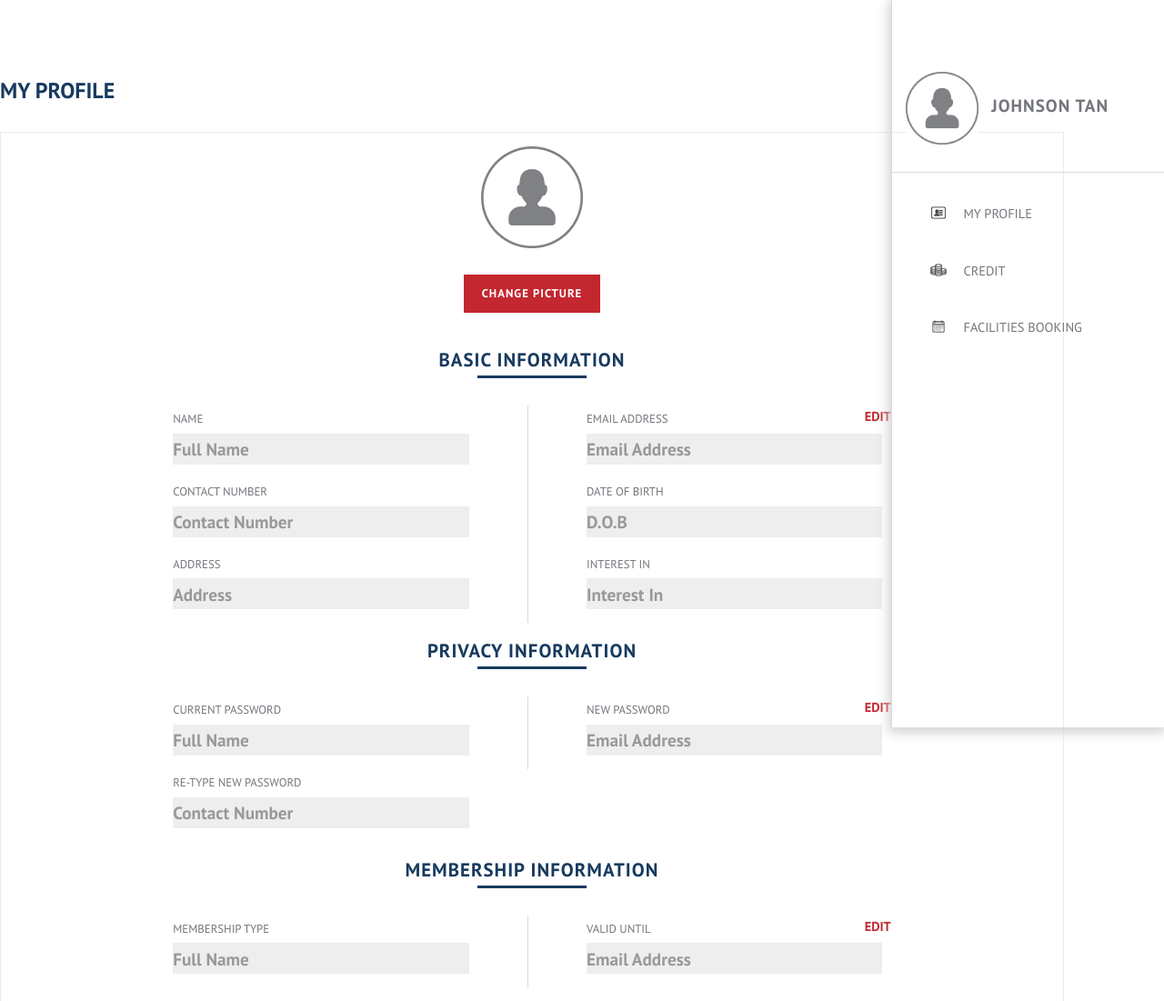
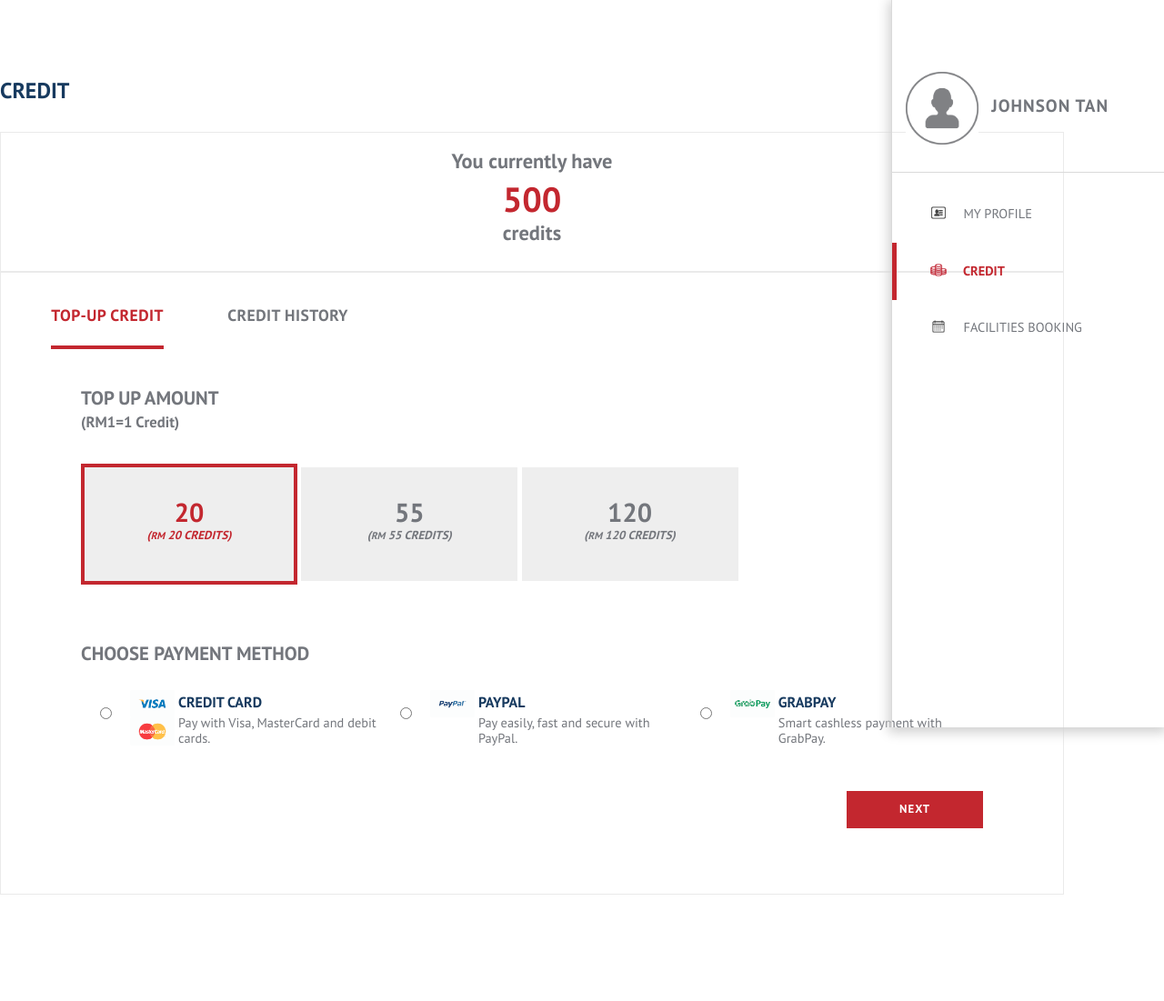
Before and after one commit to MikeMuli/sos, a plain HTML site: page user.html in a window 1280 px wide. Shown: the top 1101 px of the page at 91% size. After the commit the page ends 1056 px from the top, so only its background shows below. Drawn offline with Linux system fonts and the light colour scheme.

Commit message:
Added the Credit Tabs

```diff
--- a/css/style.css
+++ b/css/style.css
@@ -1031,47 +1031,47 @@
     padding: 30px 0 15px;
 }
 
-.productOrderingForm .paymentSect .pOpts .op {
+.productOrderingForm .paymentSect .pOpts .op, .chspayList .pOpts .op {
     display: inline-block;
     width: calc(33.333% - 5px);
     text-align: center;
 }
 
-.productOrderingForm .paymentSect .pOpts .op .opCheck, .productOrderingForm .paymentSect .pOpts .op .opImg, .productOrderingForm .paymentSect .pOpts .op .opDet {
+.productOrderingForm .paymentSect .pOpts .op .opCheck, .productOrderingForm .paymentSect .pOpts .op .opImg, .productOrderingForm .paymentSect .pOpts .op .opDet, .chspayList .pOpts .op .opCheck, .chspayList .pOpts .op .opImg, .chspayList .pOpts .op .opDet {
     display: inline-block;
     vertical-align: top;
 }
 
-.productOrderingForm .paymentSect .pOpts .op .opCheck {
+.productOrderingForm .paymentSect .pOpts .op .opCheck, .chspayList .pOpts .op .opCheck {
     width: 15%;
 }
-.productOrderingForm .paymentSect .pOpts .op .opCheck .btn {
+.productOrderingForm .paymentSect .pOpts .op .opCheck .btn, .chspayList .pOpts .op .opCheck .btn {
     padding: 15px 20px;
     background: transparent;
     border: 0;
 }
-.productOrderingForm .paymentSect .pOpts .op .opCheck .btn.active {
+.productOrderingForm .paymentSect .pOpts .op .opCheck .btn.active, .chspayList .pOpts .op .opCheck .btn.active {
     box-shadow: none;
 }
-.productOrderingForm .paymentSect .pOpts .op .opImg {
+.productOrderingForm .paymentSect .pOpts .op .opImg, .chspayList .pOpts .op .opImg {
     width: 15%;
 }
-.productOrderingForm .paymentSect .pOpts .op .opImg img {
+.productOrderingForm .paymentSect .pOpts .op .opImg img, .chspayList .pOpts .op .opImg img {
     display: inline-block;
     width: 100%;
 }
-.productOrderingForm .paymentSect .pOpts .op .opDet {
+.productOrderingForm .paymentSect .pOpts .op .opDet, .chspayList .pOpts .op .opDet {
     width: calc(70% - 10px);
     text-align: left;
 }
 
-.productOrderingForm .paymentSect .pOpts .op .opDet span.opDetHd {
+.productOrderingForm .paymentSect .pOpts .op .opDet span.opDetHd, .chspayList .pOpts .op .opDet span.opDetHd {
     display: block;
     color: #173a5f;
     font-weight: 600;
 }
 
-.productOrderingForm .paymentSect .pOpts .op .opDet p.opDetBd {
+.productOrderingForm .paymentSect .pOpts .op .opDet p.opDetBd, .chspayList .pOpts .op .opDet p.opDetBd {
     font-size: 0.9em;
     line-height: 1.2em;
     margin-bottom: 0;
@@ -1338,7 +1338,17 @@
      text-transform: uppercase;
 }
  .backendNav .listNavDets li a:hover {
+     color: #c3272f;
      border-left: 5px solid #c3272f;
+}
+.backendNav .listNavDets li a.active {
+     font-weight: 600;
+     color: #c3272f;
+     border-left: 5px solid #c3272f;
+}
+.backendNav .listNavDets li a.active img {
+     -webkit-filter: none;
+     filter: none;
 }
  .backendNav .listNavDets li img {
      width: 48px;
@@ -1561,13 +1571,17 @@
  .backend .creditDiv .tabTpHd i {
      font-style: normal;
      font-size: 0.8em;
+     text-transform: capitalize;
 }
  .backend .creditDiv .credOptionList {
      display: inline-block;
      width: 100%;
      margin-top: 2em;
+     text-align: left;
+}
+ .backend .creditDiv .credOptionList .credOption {
      text-align: center;
-}
+ }
  .backend .creditDiv .credOptionList .credOption, .backend .payListOption {
      display: inline-block;
      background: #eee;
@@ -1584,14 +1598,16 @@
      color: #c3272f;
 }
  .backend .creditDiv .credOptionList .credOption .curr {
-     font-size: 0.65em;
+     font-size: 0.85em;
 }
  .backend .creditDiv .credOptionList .credOption .amn {
+     display: inline-block;
 }
  .backend .creditDiv .credOptionList .credOption .xdets {
      display: inline-block;
      width: 100%;
-     font-size: 0.4em;
+     margin-top: 0.8em;
+     font-size: 0.45em;
      font-style: italic;
 }
  .chsPayment, .payPalForm{
@@ -1640,7 +1656,12 @@
      margin-left: -20px;
      padding: 0 20px;
 }
+ .credhistTable tr {
+    display: inline-block;
+    width: 100%;
+ }
  .tabCredHistory .credhistTable tr th {
+     display: inline-block;
      color: #173a5f;
      font-weight: 600;
      text-align: center;
@@ -1652,6 +1673,19 @@
      font-weight: 600;
      vertical-align: middle;
 }
+
+ .tabCredHistory .credhistTable tr th:nth-child(1) { width: 10%; }
+ .tabCredHistory .credhistTable tr th:nth-child(2) { width: 20%; }
+ .tabCredHistory .credhistTable tr th:nth-child(3) { width: 28%; }
+ .tabCredHistory .credhistTable tr th:nth-child(4) { width: 30%; }
+ .tabCredHistory .credhistTable tr th:nth-child(5) { width: 10%; }
+
+ .tabCredHistory .credhistTable tr td:nth-child(1) { width: 10%; }
+ .tabCredHistory .credhistTable tr td:nth-child(2) { width: 20%; padding-left: 28px; }
+ .tabCredHistory .credhistTable tr td:nth-child(3) { width: 30%; padding-left: 25px; }
+ .tabCredHistory .credhistTable tr td:nth-child(4) { width: 30%; padding-left: 25px; }
+ .tabCredHistory .credhistTable tr td:nth-child(5) { width: 10%; padding-right: 2px; }
+
  .tabCredHistory .credhistTable tr td:nth-child(5) a {
      background: transparent;
      border-color: transparent;
--- a/user.html
+++ b/user.html
@@ -27,7 +27,7 @@
     <section class="probootstrap-section backend fl">
       <div class="container">
         <div class="row">
-          <div class="profileDiv">
+          <div class="profileDiv hide">
             <div class="col-md-12 probootstrap-section-heading nopdlr">
               <h2 class="mb30 text-left probootstrap-user-heading">My Profile</h2>
             </div>
@@ -118,7 +118,7 @@
             </div>
           </div>
 
-          <div class="creditDiv hide">
+          <div class="creditDiv">
             <div class="col-md-12 probootstrap-section-heading nopdlr">
               <h2 class="mb30 text-left probootstrap-user-heading">Credit</h2>
             </div>
@@ -131,32 +131,26 @@
             </div>
             <div class="col-md-12 bkBd nopdlr">
               <div class="tabs">
-                <a href="#" id="#tab1">Top-Up Credit</a>
-                <a href="#" id="#tab2" class="active">Credit History</a>
+                <a href="#" id="tab1" class="active">Top-Up Credit</a>
+                <a href="#" id="tab2">Credit History</a>
               </div>
               <div class="tabsContent">
-                <div class="tabTopUpCred hide">
+                <div class="tabTopUpCred">
                   <span class="tabTpHd">
                     TOP UP AMOUNT<br/><i>(RM1=1 Credit)</i>
                   </span>
                   <div class="credOptionList">
                     <div class="credOption active">
-                      <span class="curr">RM</span>
                       <span class="amn">20</span>
-                      <span class="xdets">(20 Credits)</span>
+                      <span class="xdets">(<em class="curr">RM</em> 20 Credits)</span>
                     </div>
                     <div class="credOption">
-                      <span class="curr">RM</span>
-                      <span class="amn">50</span>
-                      <span class="xdets">(55 Credits)</span>
+                      <span class="amn">55</span>
+                      <span class="xdets">(<em class="curr">RM</em> 55 Credits)</span>
                     </div>
                     <div class="credOption">
-                      <span class="curr">RM</span>
-                      <span class="amn">100</span>
-                      <span class="xdets">(120 Credits)</span>
-                    </div>
-                    <div class="credOption">
-                      <span class="curr">other amount</span>
+                      <span class="amn">120</span>
+                      <span class="xdets">(<em class="curr">RM</em> 120 Credits)</span>
                     </div>
                   </div>
                   <div class="chsPayment">
@@ -164,14 +158,57 @@
                       Choose Payment Method
                     </span>
                     <div class="chspayList">
-                      <div class="payListOption active">
-                        <span class="payCred"><img src="img/icon-13.png" alt="" /></span>
-                      </div>
-                      <div class="payListOption">
-                        <span class="payPaypal"><img src="img/icon-13.png" alt="" /></span>
+                      <div class="pOpts" data-toggle="buttons">
+                        <div id="op1" class="op">
+                          <div class="opCheck">
+                            <label class="btn btn-default">
+                              <input type="radio" name="options" id="optionCredCard" autocomplete="off">
+                            </label>
+                          </div>
+                          <div class="opImg">
+                            <img src="img/SOS-Icon-18.png" alt="" />
+                            <img src="img/SOS-Icon-19.png" alt="" />
+                          </div>
+                          <div class="opDet">
+                            <span class="opDetHd">CREDIT CARD</span>
+                            <p class="opDetBd">Pay with Visa, MasterCard and debit cards.</p>
+                          </div>
+                        </div>
+                        <div class="op" id="op2">
+                          <div class="opCheck">
+                            <label class="btn btn-default">
+                              <input type="radio" name="options" id="optionCredCard" autocomplete="off">
+                            </label>
+                          </div>
+                          <div class="opImg">
+                            <img src="img/SOS-Icon-20.png" alt="" />
+                          </div>
+                          <div class="opDet">
+                            <span class="opDetHd">PAYPAL</span>
+                            <p class="opDetBd">Pay easily, fast and secure with PayPal.</p>
+                          </div>
+                        </div>
+                        <div id="op3" class="op">
+                          <div class="opCheck">
+                            <label class="btn btn-default">
+                              <input type="radio" name="options" id="optionCredCard" autocomplete="off">
+                            </label>
+                          </div>
+                          <div class="opImg">
+                            <img src="img/SOS-Icon-21.png" alt="" />
+                          </div>
+                          <div class="opDet">
+                            <span class="opDetHd">GRABPAY</span>
+                            <p class="opDetBd">Smart cashless payment with GrabPay.</p>
+                          </div>
+                        </div>
+                        <div class="form-group mt50 fr text-right">
+                          <button type="submit" class=" btn btn-block send-button tx-tfm">Next</button>
+                        </div>
                       </div>
                     </div>
-                    <div class="payOption">
+                  </div>
+                  <div class="payOption hide">
                       <form class="payCredForm">
                         <div class="form-group">
                             <label for="CardHolder">Card Holder</label>
@@ -208,15 +245,11 @@
                             <label for="PayPass">Password</label>
                             <input type="password" name="Password" class="form-control my-input" id="PayPass" placeholder="Password">
                         </div>
-                        <div class="form-group mt20 fr text-right">
-                          <button type="submit" class=" btn btn-block send-button tx-tfm">Next</button>
-                        </div>
                       </form>
                     </div>
-                  </div>
                 </div>
 
-                <div class="tabCredHistory">
+                <div class="tabCredHistory hide">
                   <div class="tabcredTop">
                     <select class="selectCredList" id="">
                         <option>Today</option>
@@ -462,9 +495,9 @@
           </span>
         </div>
         <ul class="listNavDets">
-          <li><a href="#"><img src="img/icon-13.png" alt="" /> My Profile</a></li>
-          <li><a href="#"><img src="img/icon-14.png" alt="" /> Credit<span class="usrRemCred"></span></a></li>
-          <li><a href="#"><img src="img/icon-15.png" alt="" /> Facilities Booking</a></li>
+          <li><a href="#" id="profileTap"><img src="img/icon-13.png" alt="" /> My Profile</a></li>
+          <li><a href="#" id="creditTap" class="active"><img src="img/icon-14.png" alt="" /> Credit<span class="usrRemCred"></span></a></li>
+          <li><a href="#" id="facilitiesTap"><img src="img/icon-15.png" alt="" /> Facilities Booking</a></li>
         </ul>
         <div class="logOut">
           <a href="#"><img src="img/" alt="" />Log Out</a>
```
Also changed, not shown: js/custom.js (+44 -0 lines).
